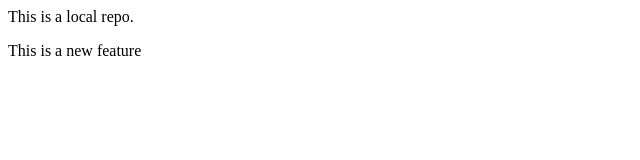
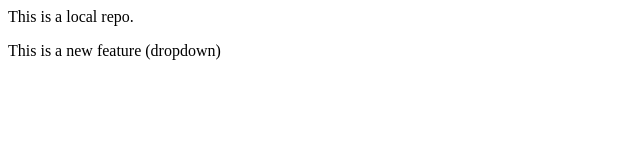
Before and after one commit to mahabeer123/localrepo, a plain HTML site: page index.html in a window 1280 px wide. Shown: the full height of the page, 0-640 px from the left. Drawn offline with Linux system fonts and the light colour scheme.

Commit message:
ADD DROPDOWN

```diff
--- a/index.html
+++ b/index.html
@@ -1,4 +1,4 @@
 <p>This is a local repo.</p>
 <p>This is a new feature
-
+    (dropdown)
 </p>
```
